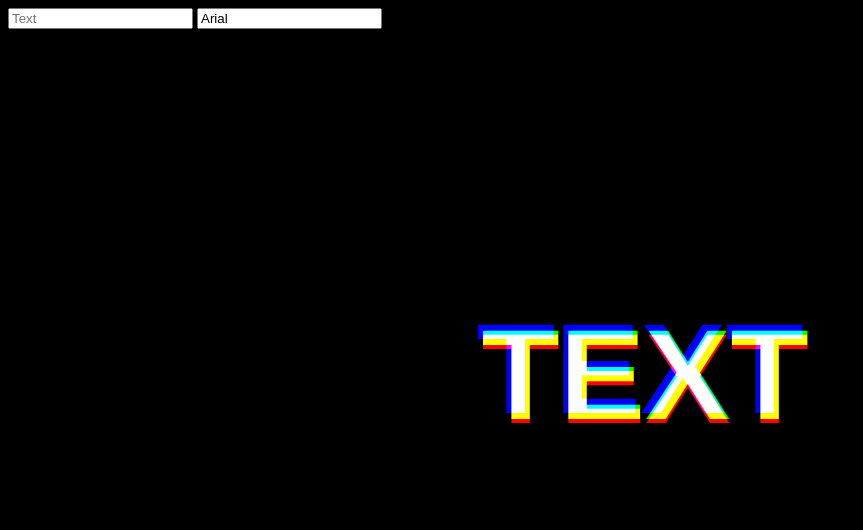
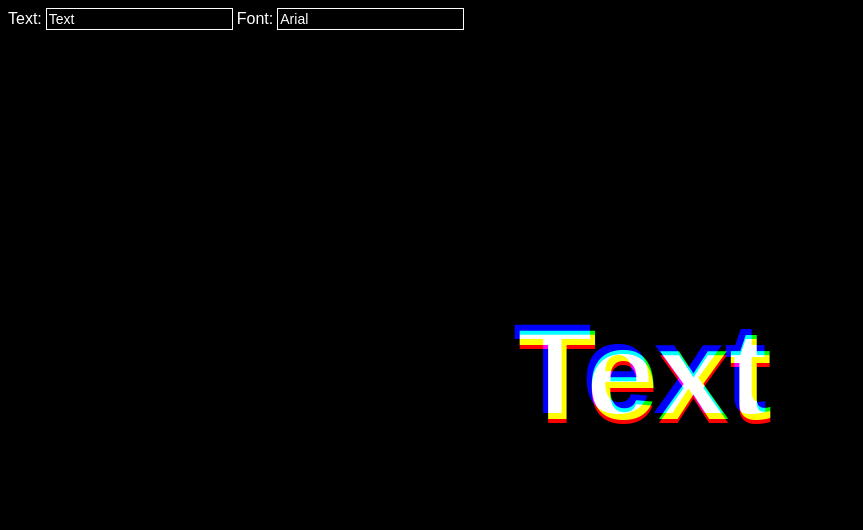
Before and after one commit to kaleidawave/rgb-split-text, a plain HTML site: page index.html in a window 1280 px wide. Shown: the whole page, without its empty margins (0-863 px from the left). Drawn offline with Linux system fonts and the light colour scheme.

Commit message:
Made the input design more accessible

```diff
--- a/index.html
+++ b/index.html
@@ -16,10 +16,14 @@
 
 <body>
     <div class="container">
-        <h1 id="glitch-text" class="glitch" data-text="TEXT">TEXT</h1>
+        <h1 id="glitch-text" class="glitch" data-text="Text">Text</h1>
     </div>
-    <input type="text" placeholder="Text" title="The text you want to display" id="input-text">
-    <input type="text" placeholder="Font" value="Arial" title="The font you want it in" id="input-font">
+    <div id="inputs">
+        <label>Text:</label>
+        <input type="text" placeholder="Text" value="Text" title="The text you want to display" id="input-text">
+        <label>Font:</label>
+        <input type="text" placeholder="Font" value="Arial" title="The font you want it in" id="input-font">
+    </div>
 </body>
 
 </html>
--- a/styles.css
+++ b/styles.css
@@ -1,6 +1,22 @@
 body {
     background-color: black;
     overflow: hidden;
+}
+
+input {
+    background: none;
+    border: solid white 1.5px;
+    padding: 2px;
+    font-size: 14px;
+    color: inherit;
+}
+
+label {
+    font-family: Arial, Helvetica, sans-serif;
+}
+
+#inputs {
+    color: white;
 }
 
 .container {
```
